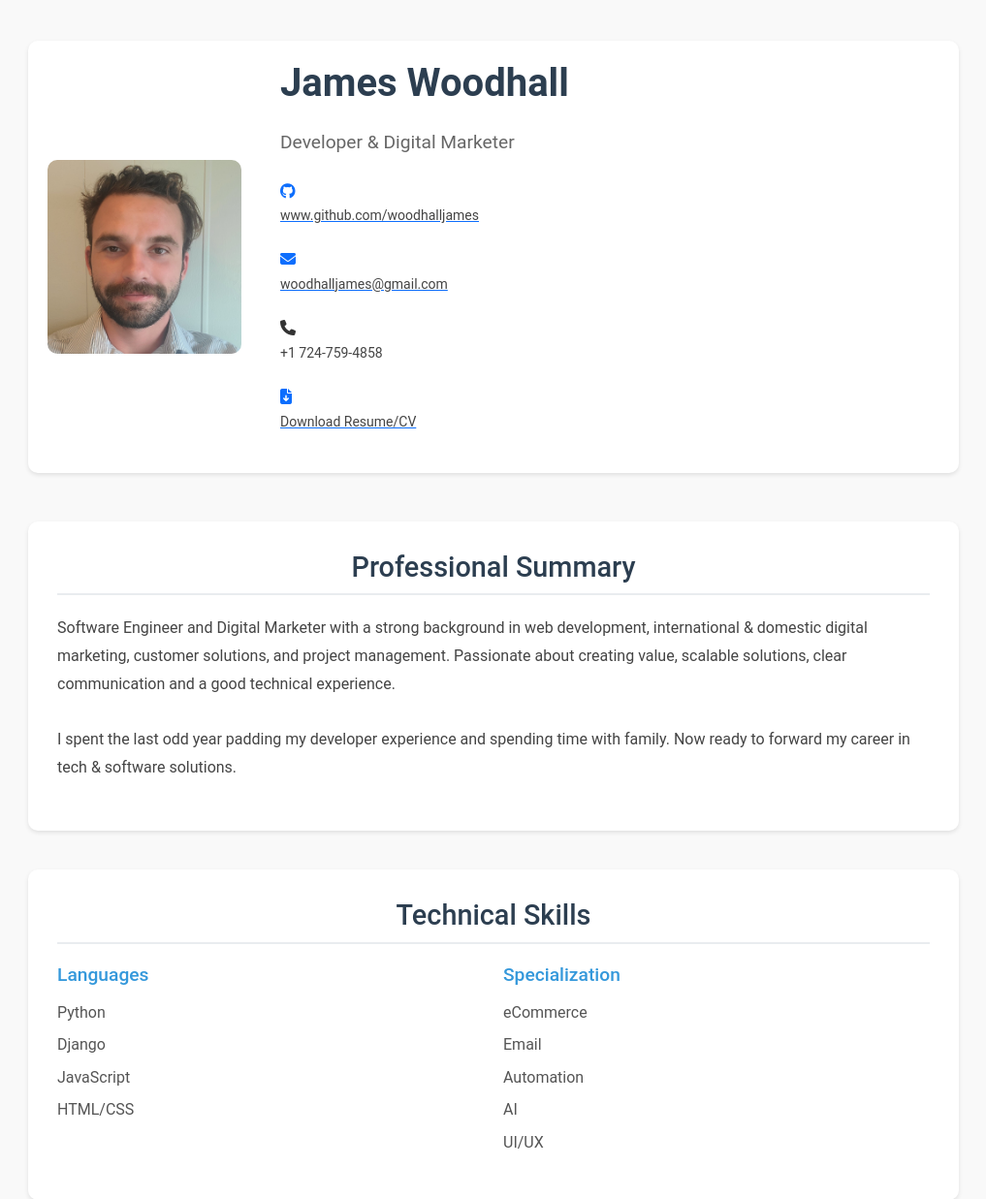
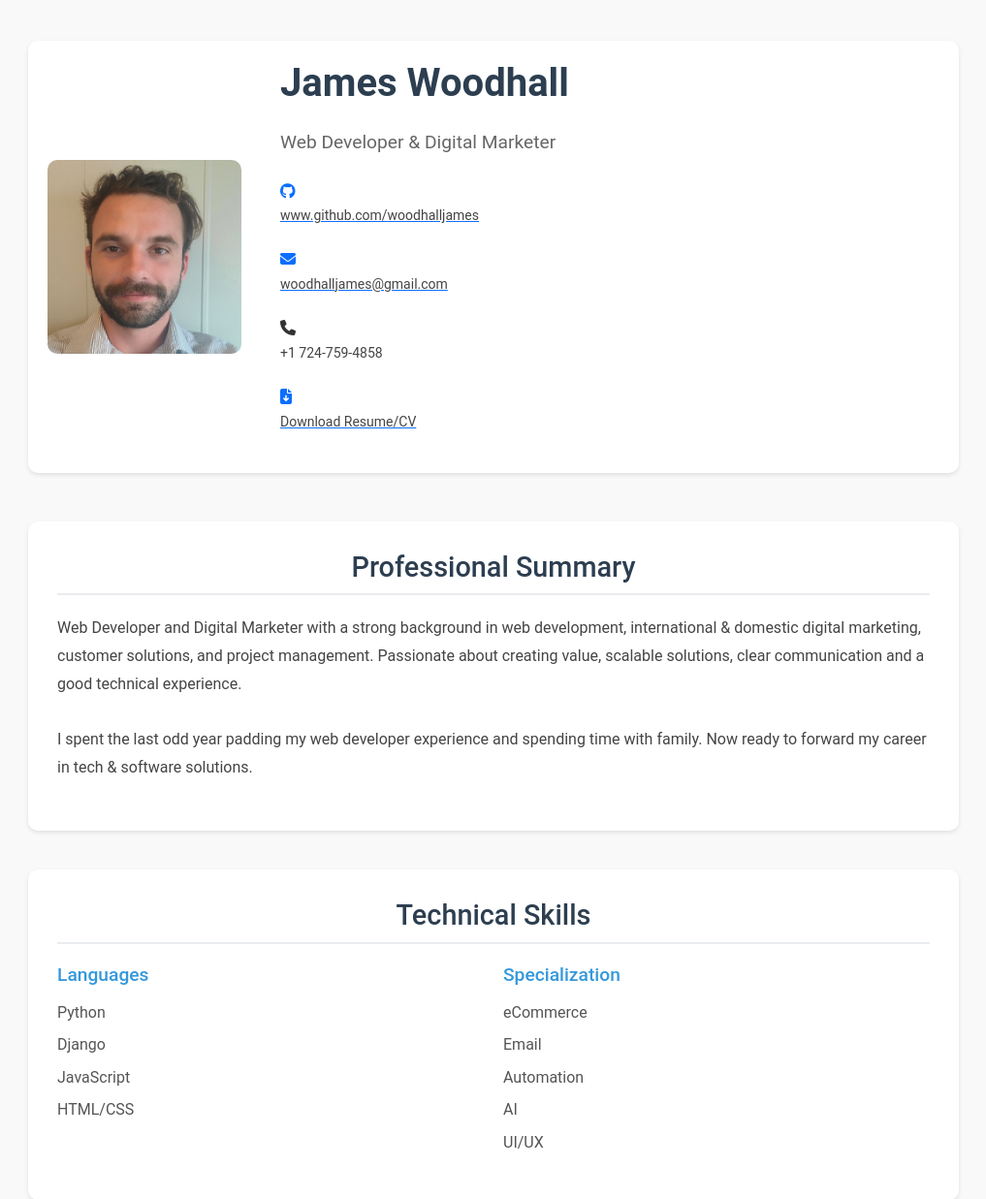
Before and after one commit to woodhalljames/james_blog, a Django app: page /business/ in a window 1280 px wide. Shown: the top 1237 px of the page at 97% size, without its empty margins (131-1148 px from the left). Run offline with Django 5.2, Linux system fonts and the light colour scheme; data that the repository does not hold is empty; parts of the project's set-up code (start-up, migrations or seed data) failed here and were passed over; some libraries are stand-ins or nearby versions.

Commit message:
language change

```diff
--- a/blog/templates/business.html
+++ b/blog/templates/business.html
@@ -17,7 +17,7 @@
         </div>
         <div class="professional-content">
             <h1 class="professional-name">James Woodhall</h1>
-            <p class="professional-title">Developer & Digital Marketer</p>
+            <p class="professional-title">Web Developer & Digital Marketer</p>
 
 
                 <a href="{{ business_profile.github }}" target="_blank" rel="noopener noreferrer">
@@ -38,10 +38,10 @@
     <section class="resume-section">
         <h2>Professional Summary</h2>
         <p class="summary-text">
-           Software Engineer and Digital Marketer with a strong background in web development, international & domestic digital marketing, customer solutions, and project management.
+           Web Developer and Digital Marketer with a strong background in web development, international & domestic digital marketing, customer solutions, and project management.
             Passionate about creating value, scalable solutions, clear communication and a good technical experience.
             <br><br>
-            I spent the last odd year padding my developer experience and spending time with family.  Now ready to forward my career in tech & software solutions.
+            I spent the last odd year padding my web developer experience and spending time with family.  Now ready to forward my career in tech & software solutions.
         </p>
     </section>
 
```
